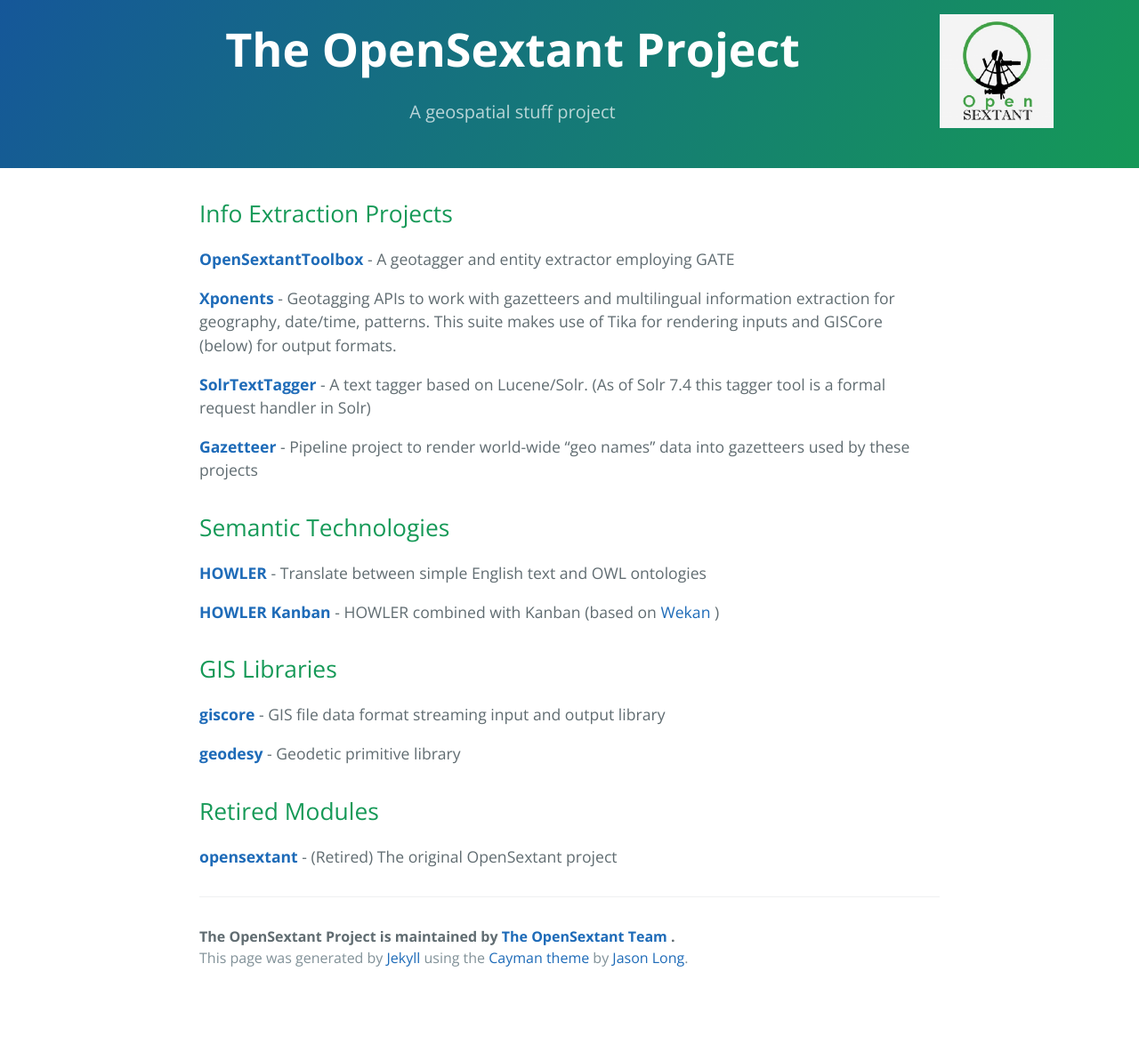
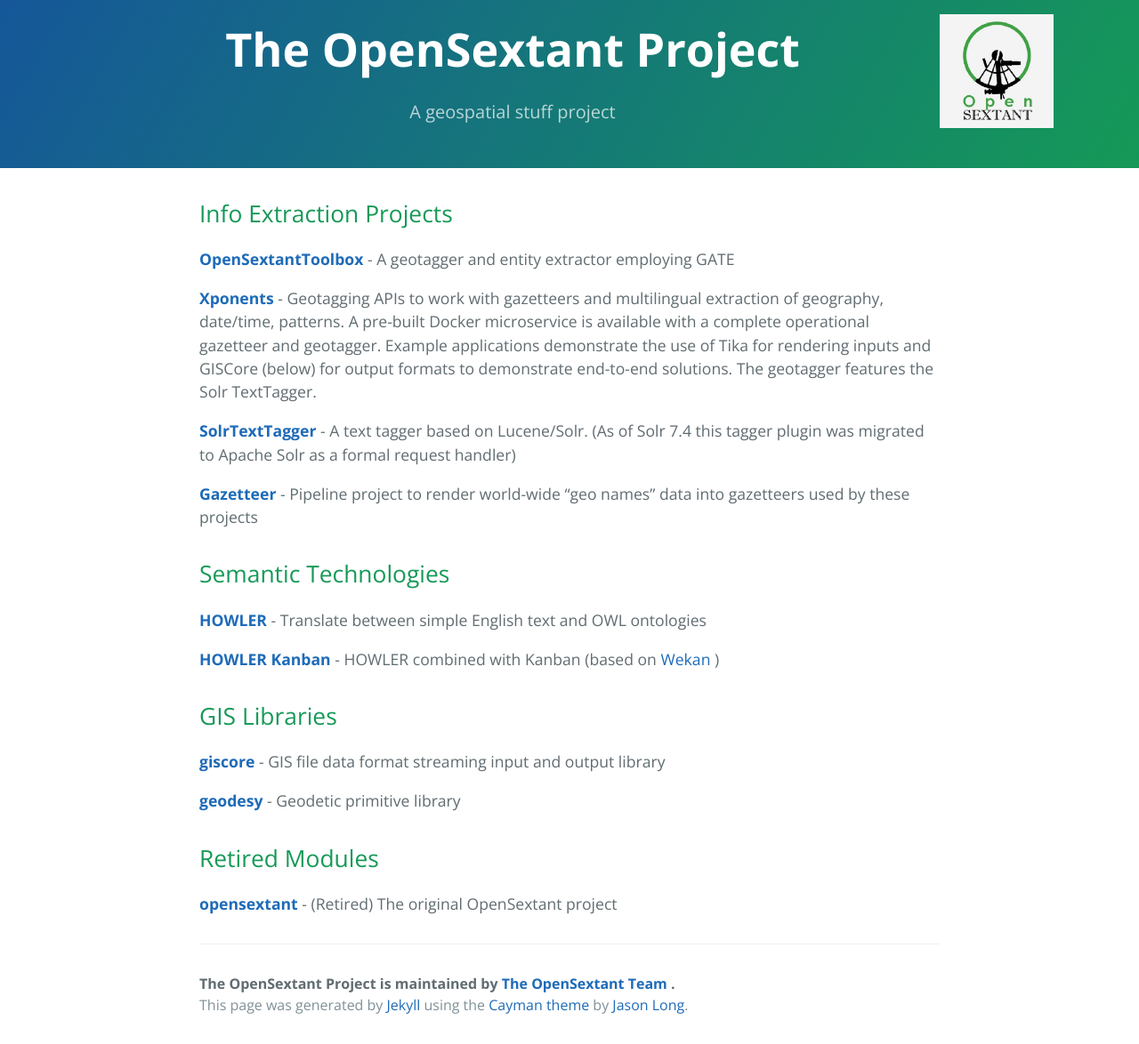
Before and after one commit to OpenSextant/OpenSextant.github.io, a Jekyll site: the page built from index.md, in a window 1280 px wide. Shown: the whole page at 89% size. Built offline with Jekyll 4.4.1, drawn with Linux system fonts in a browser that asks for light colours; our own code applies the rules of GitHub Pages for plain Markdown files; before the commit the page ends 1121 px from its top, so only the background shows below that.

Commit message:
Better descriptions

```diff
--- a/index.md
+++ b/index.md
@@ -5,9 +5,9 @@ layout: default
 ## Info Extraction Projects
 **[OpenSextantToolbox](https://github.com/OpenSextant/OpenSextantToolbox)** - A geotagger and entity extractor employing GATE
 
-**[Xponents](https://opensextant.github.io/Xponents)** - Geotagging APIs to work with gazetteers and multilingual information extraction for geography, date/time, patterns. This suite makes use of Tika for rendering inputs and GISCore (below) for output formats.
+**[Xponents](https://opensextant.github.io/Xponents)** - Geotagging APIs to work with gazetteers and multilingual extraction of geography, date/time, patterns. A pre-built Docker microservice is available with a complete operational gazetteer and geotagger.  Example applications demonstrate the use of Tika for rendering inputs and GISCore (below) for output formats to demonstrate end-to-end solutions.  The geotagger features the Solr TextTagger.
 
-**[SolrTextTagger](https://github.com/OpenSextant/SolrTextTagger)** - A text tagger based on Lucene/Solr. (As of Solr 7.4 this tagger tool is a formal request handler in Solr)
+**[SolrTextTagger](https://github.com/OpenSextant/SolrTextTagger)** - A text tagger based on Lucene/Solr. (As of Solr 7.4 this tagger plugin was migrated to Apache Solr as a formal request handler)
 
 **[Gazetteer](http://opensextant.github.io/Gazetteer/)** - Pipeline project to render world-wide "geo names" data into gazetteers used by these projects
 
```
